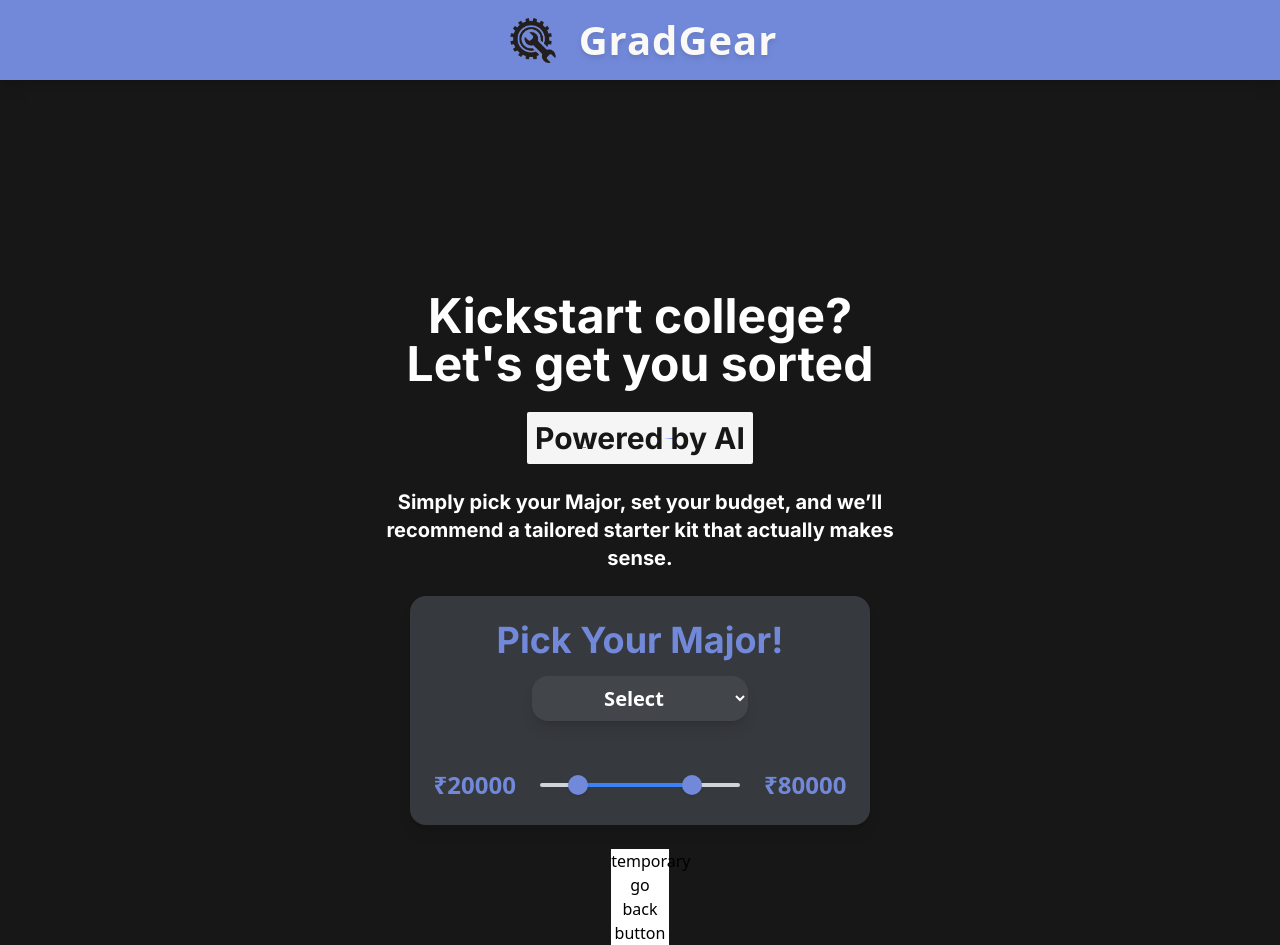
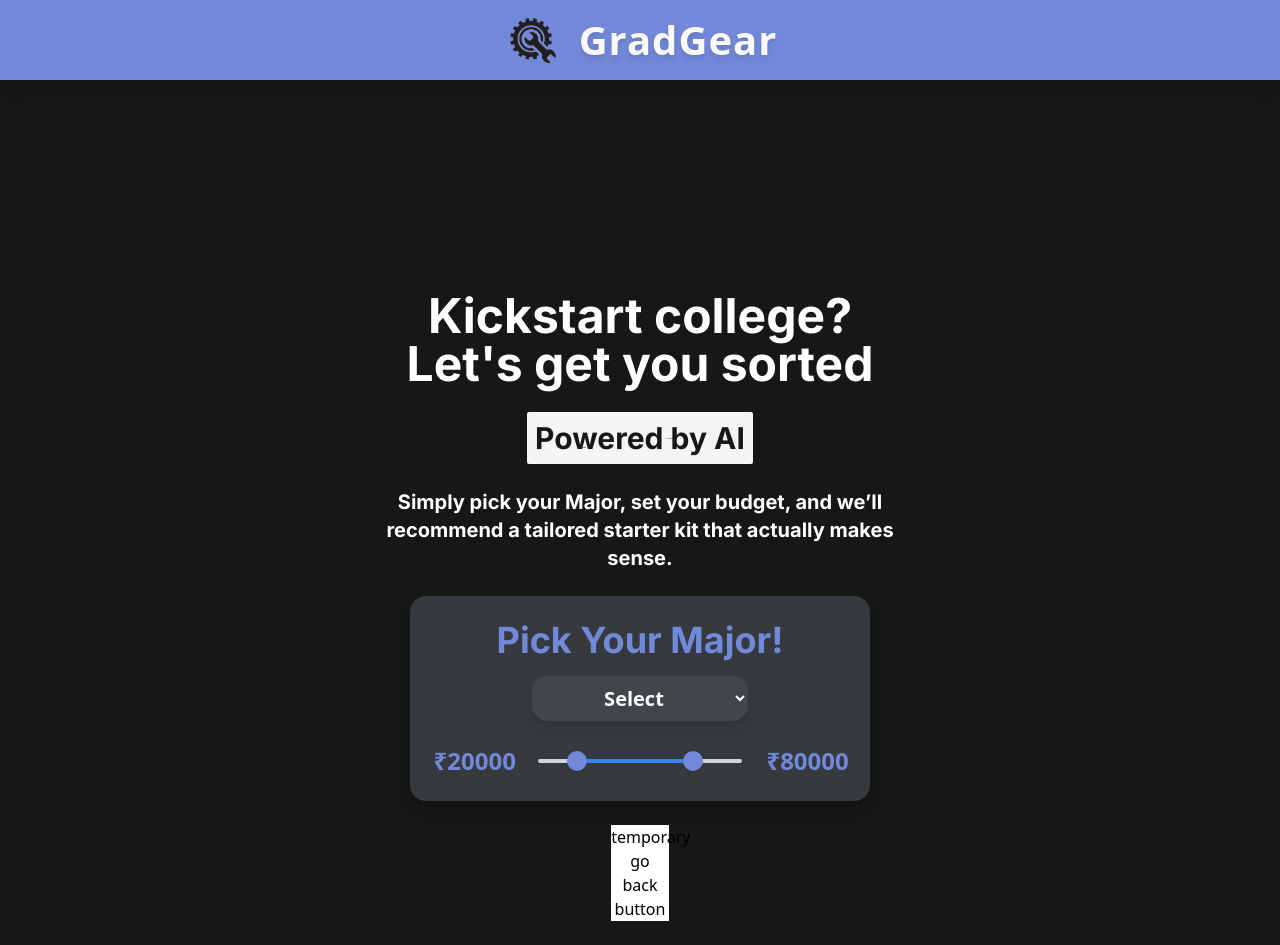
Before and after one commit to Yolo-Twice/GradGear, a React (Vite) app: page / in a window 1280 px wide. Both pictures are taken after a click on the button "Get Started!". After the commit the page ends 921 px from the top, so only its background shows below. Built offline with nearby package versions, Linux system fonts and the light colour scheme.

Commit message:
Fixed a bug in Slider

```diff
--- a/src/components/main components/pickMajorForm.jsx
+++ b/src/components/main components/pickMajorForm.jsx
@@ -20,11 +20,20 @@ export default function PickMajorForm(props) {
                 <option value="Physics">Physics</option>
                 <option value="Mathematics">Mathematics</option>
             </select>
-            <div className="flex flex-row items-center gap-x-6 pt-12">
-            <p>₹{props.budget[0]}</p>
-            <BudgetRangeSlider value={props.budget} onChange={props.setBudget} maxValue={100000} minValue={5000} recommendedValue={50000}/>
-            <p>₹{props.budget[1]}</p>
-            </div>
+            <div className="flex flex-row items-center gap-x-6 mt-6">
+  <p className="w-20 text-right">₹{props.budget[0]}</p>
+  <div className="flex-1">
+    <BudgetRangeSlider
+      value={props.budget}
+      onChange={props.setBudget}
+      maxValue={100000}
+      minValue={5000}
+      recommendedValue={50000}
+    />
+  </div>
+  <p className=" w-20 text-left ">₹{props.budget[1]}</p>
+</div>
+
             </form>
     )
 }
```
